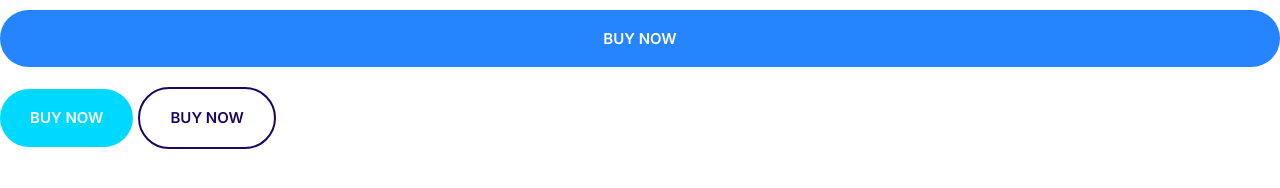
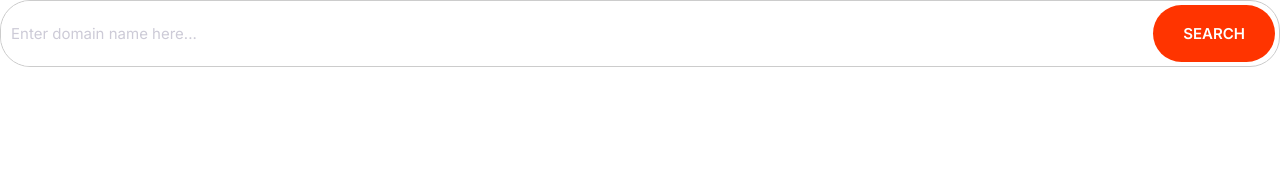
Before and after one commit to yinhang1107/hangify, a plain HTML site: page index.html in a window 1280 px wide. Drawn offline with Linux system fonts and the light colour scheme.

Commit message:
Created input components.

```diff
--- a/css/styles.css
+++ b/css/styles.css
@@ -4,6 +4,8 @@
   --color-accent: #ff3400;
   --color-headings: #1b0760;
   --color-body: #918ca4;
+  --color-border: #cccccc;
+  --border-radius: 30px;
 }
 *,
 *::after,
@@ -202,3 +204,35 @@ a {
     font-size: 1.5rem;
   }
 }
+/* Input */
+.input {
+  border-radius: var(--border-radius);
+  border: 1px solid var(--color-border);
+  color: var(--color-headings);
+  font-size: 2rem;
+  outline: 0;
+  padding: 1.5rem 3.5rem;
+}
+::placeholder {
+  color: #cdcbd7;
+}
+.input-group {
+  border: 1px solid var(--color-border);
+  border-radius: var(--border-radius);
+  display: flex;
+}
+
+.input-group .input {
+  border: 0;
+  flex-grow: 1;
+  padding: 1.5rem 1rem;
+}
+.input-group .btn {
+  margin: 4px;
+}
+
+@media screen and (min-width: 1024px) {
+  .input {
+    font-size: 1.5rem;
+  }
+}
--- a/index.html
+++ b/index.html
@@ -13,8 +13,13 @@
     <link rel="stylesheet" href="css/styles.css" />
   </head>
   <body>
-      <button class="btn btn--primary btn--block">buy now</button>
-      <button class="btn btn--secondary">buy now</button>
-      <button class="btn btn--outline">buy now</button>
+    <div class="input-group">
+      <input
+        type="text"
+        class="input "
+        placeholder="Enter domain name here..."
+      />
+      <button class="btn btn--accent">Search</button>
+    </div>
   </body>
 </html>
```
Also changed, not shown: components/buttons.html (added, +4 -0 lines), components/inputs.html (added, +8 -0 lines).
